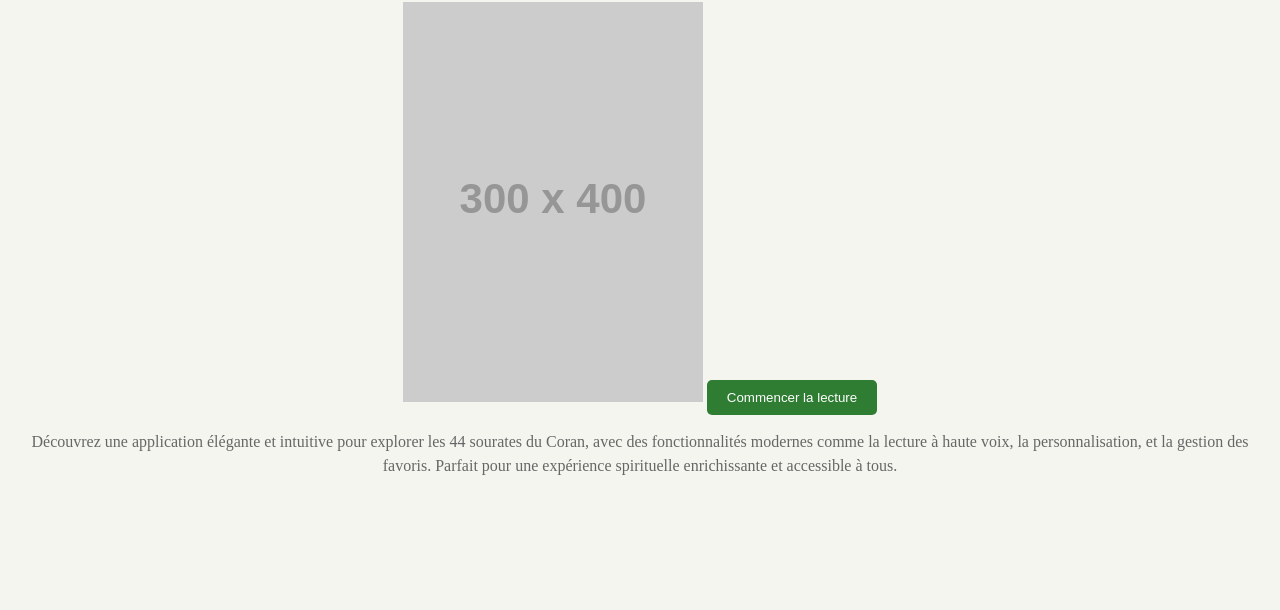
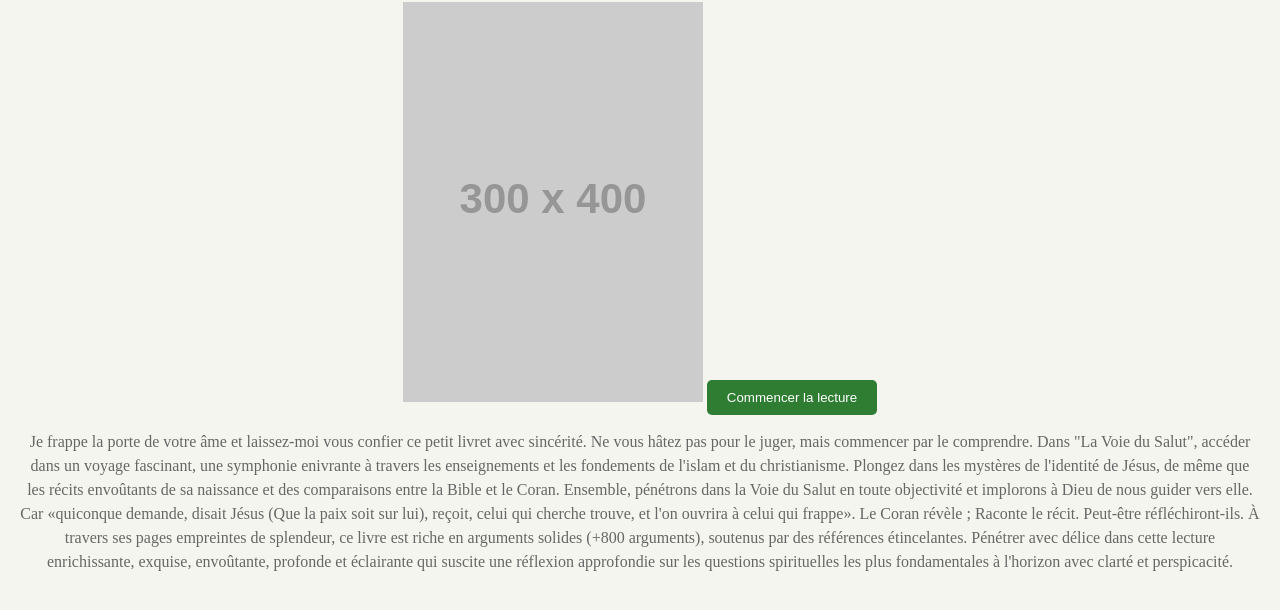
Before and after one commit to ahmedaidara05/lavoiedusalut2.0, a plain HTML site: page index.html in a window 1280 px wide. Shown: the part 58-668 px from the top of the page. Drawn offline with Linux system fonts and the light colour scheme; placeholder pictures from the web are drawn by us.

Commit message:
Update index.html

```diff
--- a/index.html
+++ b/index.html
@@ -24,7 +24,7 @@
             <div class="cover">
                 <img src="https://via.placeholder.com/300x400" alt="Couverture">
                 <button class="start-btn">Commencer la lecture</button>
-                <p class="book-description">Découvrez une application élégante et intuitive pour explorer les 44 sourates du Coran, avec des fonctionnalités modernes comme la lecture à haute voix, la personnalisation, et la gestion des favoris. Parfait pour une expérience spirituelle enrichissante et accessible à tous.</p>
+                <p class="book-description">Je frappe la porte de votre âme et laissez-moi vous confier ce petit livret avec sincérité. Ne vous hâtez pas pour le juger, mais commencer par le comprendre. Dans "La Voie du Salut", accéder dans un voyage fascinant, une symphonie enivrante à travers les enseignements et les fondements de l'islam et du christianisme. Plongez dans les mystères de l'identité de Jésus, de même que les récits envoûtants de sa naissance et des comparaisons entre la Bible et le Coran. Ensemble, pénétrons dans la Voie du Salut en toute objectivité et implorons à Dieu de nous guider vers elle. Car «quiconque demande, disait Jésus (Que la paix soit sur lui), reçoit, celui qui cherche trouve, et l'on ouvrira à celui qui frappe». Le Coran révèle ; Raconte le récit. Peut-être réfléchiront-ils. À travers ses pages empreintes de splendeur, ce livre est riche en arguments solides (+800 arguments), soutenus par des références étincelantes. Pénétrer avec délice dans cette lecture enrichissante, exquise, envoûtante, profonde et éclairante qui suscite une réflexion approfondie sur les questions spirituelles les plus fondamentales à l'horizon avec clarté et perspicacité. </p>
             </div>
         </div>
 
```
